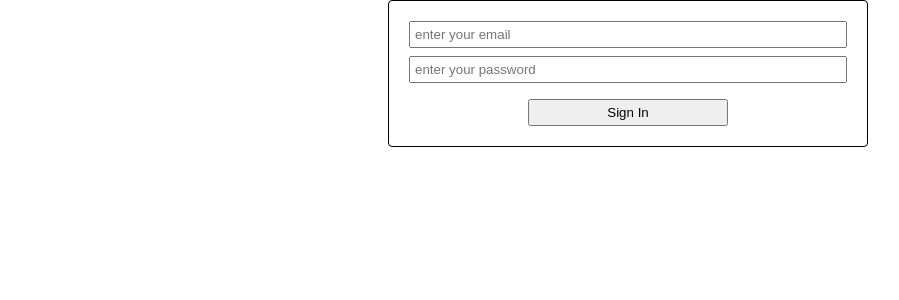
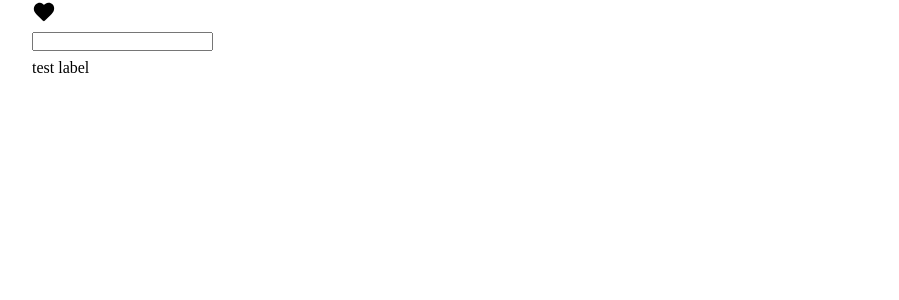
Before and after one commit to EugeneYaremenko/Hard-Baseline, a React (Create React App) app: page / in a window 1280 px wide. Shown: the top 300 px of the page, without its empty margins (12-911 px from the left). Built offline with nearby package versions, Linux system fonts and the light colour scheme.

Commit message:
update InputWrapper like Compound Components

```diff
--- /dev/null
+++ b/src/09_input-wrapper/icon.tsx
@@ -0,0 +1,31 @@
+import React from 'react';
+import classnames from 'classnames';
+
+// icons
+import InputDefaultIcon from './icons/IconLoadingDots';
+
+// styles
+import styles from './input-wrapper.module.css';
+
+type Props = {
+  icon?: React.ReactNode;
+  position?: 'left' | 'right';
+};
+
+function Icon(props: Props) {
+  const { icon, position = 'right' } = props;
+
+  return (
+    <div
+      className={classnames(styles.icon, {
+        [styles.iconPositionRight]: position === 'right',
+        [styles.iconPositionLeft]: position === 'left',
+      })}
+    >
+      {icon ? icon : <InputDefaultIcon />}
+    </div>
+  );
+}
+
+/** icon for InputWrapper */
+export default Icon;
--- /dev/null
+++ b/src/09_input-wrapper/icons/IconLoadingDots.tsx
@@ -0,0 +1,13 @@
+import * as React from 'react';
+
+export default function InputDefaultIcon() {
+  return (
+    <svg viewBox="0 0 20 20" width="24px">
+      <path
+        fillRule="evenodd"
+        clipRule="evenodd"
+        d="m9.903 16.608-.637.717-.015-.014-.042-.037a73.53 73.53 0 0 1-.738-.667c-.485-.443-1.15-1.056-1.866-1.738-1.411-1.344-3.092-3.02-3.959-4.175-1.93-2.575-1.36-6.598 2.033-7.955 1.673-.67 3.084-.337 4.133.362.453.302.83.667 1.138 1.033.377-.388.84-.764 1.37-1.067 1.143-.653 2.668-1 4.347-.328 1.713.685 2.59 2.09 2.76 3.623.165 1.49-.33 3.08-1.267 4.332-.867 1.155-2.548 2.83-3.96 4.175a120.633 120.633 0 0 1-2.603 2.405l-.056.05h-.001l-.637-.716Zm0 0 .637.716a.959.959 0 0 1-1.274 0l.637-.716Z"
+      />
+    </svg>
+  );
+}
--- a/src/09_input-wrapper/input-wrapper.module.css
+++ b/src/09_input-wrapper/input-wrapper.module.css
@@ -4,20 +4,6 @@
   align-items: flex-start;
   gap: 8px;
   width: 100%;
-}
-
-.startIcon,
-.endIcon {
-  display: flex;
-  position: absolute;
-  top: 50%;
-  transform: translateY(-50%);
-}
-.startIcon {
-  inset-inline-start: 10px;
-}
-.endIcon {
-  inset-inline-end: 10px;
 }
 
 .input:disabled {
@@ -39,3 +25,15 @@
 .errorMessage {
   border-color: red;
 }
+
+.icon {
+  width: 24px;
+  height: 24px;
+
+  &.iconPositionRight {
+   margin-left: auto;
+  }
+  &.iconPositionLeft {
+    margin-right: auto;
+  }
+}
--- a/src/09_input-wrapper/input-wrapper.tsx
+++ b/src/09_input-wrapper/input-wrapper.tsx
@@ -1,8 +1,14 @@
-import React, { memo } from 'react';
+import React from 'react';
 import classnames from 'classnames';
 
-// types
-import { ValidationType } from './input-wrapper.types';
+// state context
+import InputWrapperContext from './inputWrapperContext';
+
+// children components
+import Input from './input';
+import Label from './label';
+import Tip from './tip';
+import Icon from './icon';
 
 // styles
 import styles from './input-wrapper.module.css';
@@ -12,12 +18,14 @@ export type Props = {
   children: React.ReactNode;
   readOnly?: boolean;
   loading?: boolean;
+  isError?: boolean;
 };
 
 export default function InputWrapper(props: Props) {
-  const { wrapperClassName, children, readOnly, loading } = props;
+  const { wrapperClassName, children, readOnly, loading, isError = false } = props;
 
   return (
+    <InputWrapperContext.Provider value={{ isError }}>
       <div
         className={classnames(styles.wrapper, wrapperClassName, {
           [styles.wrapperReadOnly]: readOnly,
@@ -25,5 +33,11 @@ export default function InputWrapper(props: Props) {
       >
         {loading || children}
       </div>
+    </InputWrapperContext.Provider>
   );
 }
+
+InputWrapper.Input = Input;
+InputWrapper.Label = Label;
+InputWrapper.Tip = Tip;
+InputWrapper.Icon = Icon;
--- /dev/null
+++ b/src/09_input-wrapper/input.tsx
@@ -0,0 +1,34 @@
+import React from 'react';
+import classnames from 'classnames';
+
+// state context
+import { useInputWrapperContext } from './inputWrapperContext';
+
+// styles
+import styles from './input-wrapper.module.css';
+
+type Props = {
+  onChange: (e: React.ChangeEvent<HTMLInputElement>) => void;
+  inputRef?: React.Ref<HTMLInputElement>;
+  variant?: 'default' | 'outline'; // only styles change
+} & Omit<React.InputHTMLAttributes<HTMLInputElement>, 'style' | 'className'>; // all input props without style & className
+
+function Input(inputProps: Props) {
+  const { inputRef, variant = 'default', onChange, ...props } = inputProps;
+
+  const { isError } = useInputWrapperContext();
+
+  return (
+    <input
+      {...props}
+      ref={inputRef}
+      onChange={onChange}
+      className={classnames(styles.input, styles[variant], {
+        [styles.inputError]: isError,
+      })}
+    />
+  );
+}
+
+/** input for InputWrapper */
+export default React.memo(Input);
--- /dev/null
+++ b/src/09_input-wrapper/inputWrapperContext.tsx
@@ -0,0 +1,15 @@
+import { useContext, createContext } from 'react';
+
+const InputWrapperContext = createContext<{ isError: boolean } | null>(null);
+
+export function useInputWrapperContext() {
+  const context = useContext(InputWrapperContext);
+
+  if (!context) {
+    throw new Error('InputWrapper.* must be rendered as child of InputWrapper component');
+  }
+
+  return context;
+}
+
+export default InputWrapperContext;
--- a/src/09_input-wrapper/label.tsx
+++ b/src/09_input-wrapper/label.tsx
@@ -1,4 +1,8 @@
 import React from 'react';
+import classNames from 'classnames';
+
+// state context
+import { useInputWrapperContext } from './inputWrapperContext';
 
 // styles
 import styles from './input-wrapper.module.css';
@@ -11,11 +15,19 @@ type Props = {
 function Label(props: Props) {
   const { id, text } = props;
 
+  const { isError } = useInputWrapperContext();
+
   return (
-    <label className={styles.label} htmlFor={id.toString()}>
+    <label
+      className={classNames(styles.label, {
+        [styles.labelError]: isError,
+      })}
+      htmlFor={id.toString()}
+    >
       {text}
     </label>
   );
 }
 
+/** label for InputWrapper */
 export default Label;
--- a/src/09_input-wrapper/tip.tsx
+++ b/src/09_input-wrapper/tip.tsx
@@ -1,4 +1,7 @@
 import React from 'react';
+
+// state context
+import { useInputWrapperContext } from './inputWrapperContext';
 
 // styles
 import styles from './input-wrapper.module.css';
@@ -7,10 +10,13 @@ type Props = {
   text: string;
 };
 
-function Tip(props: Props) {
+export function Tip(props: Props) {
   const { text } = props;
+
+  const { isError } = useInputWrapperContext();
 
   return <div className={styles.errorMessage}>{text}</div>;
 }
 
+/** tip for InputWrapper */
 export default Tip;
--- a/src/App.tsx
+++ b/src/App.tsx
@@ -2,13 +2,19 @@ import React from 'react';
 
 // components
 import AuthForm from './01_sign-in-form/auth-form';
+import InputWrapper from './09_input-wrapper/input-wrapper';
 // styles
 import styles from './App.module.css';
 
 export default function App() {
   return (
     <div className={styles.container}>
-      <AuthForm />
+      {/* <AuthForm /> */}
+      <InputWrapper>
+        <InputWrapper.Icon position="left" />
+        <InputWrapper.Input name={'test input'} id={'test'} onChange={() => null} />
+        <InputWrapper.Label text="test label" id={'test'} />
+      </InputWrapper>
     </div>
   );
 }
```
Lines whose indentation alone changed are shown as unchanged.
